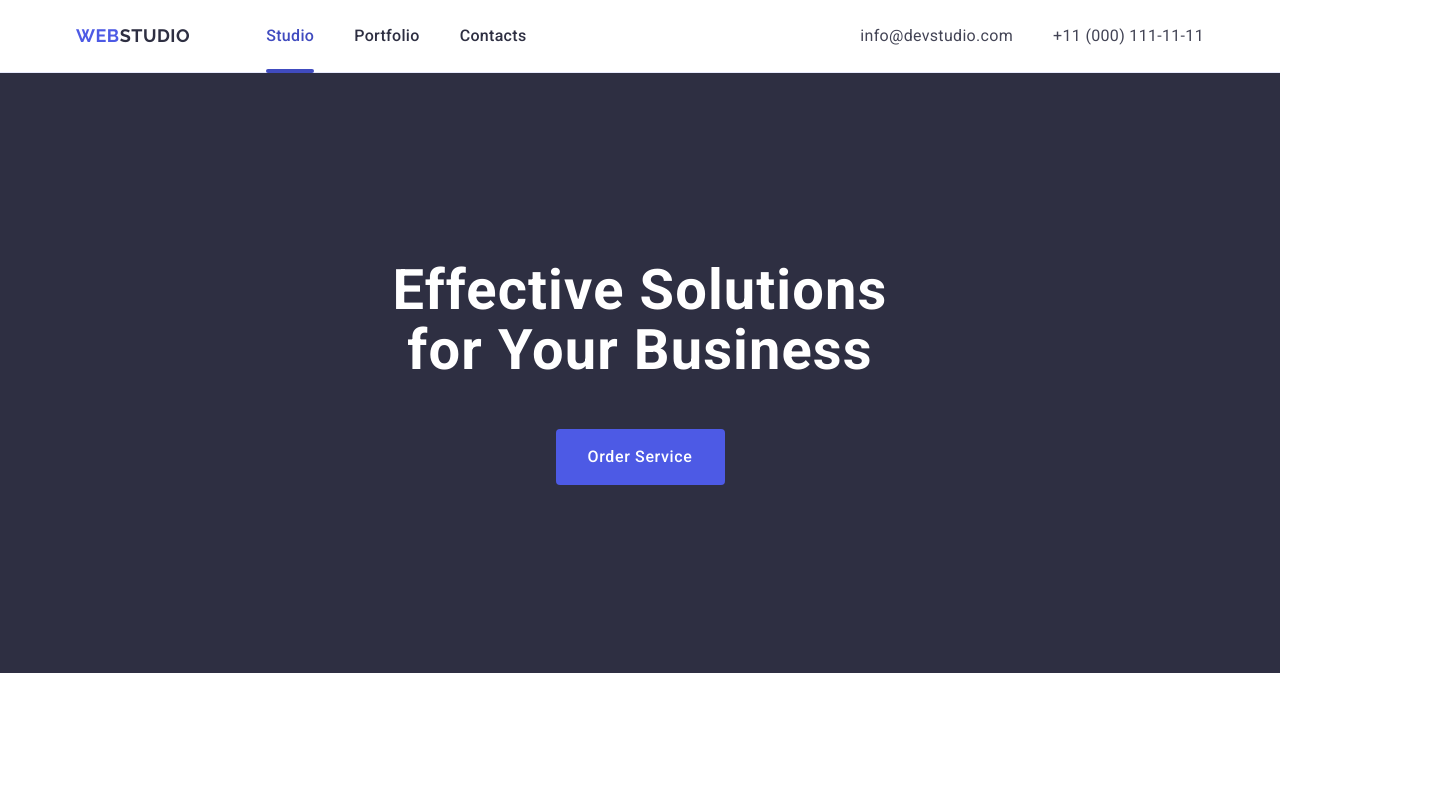
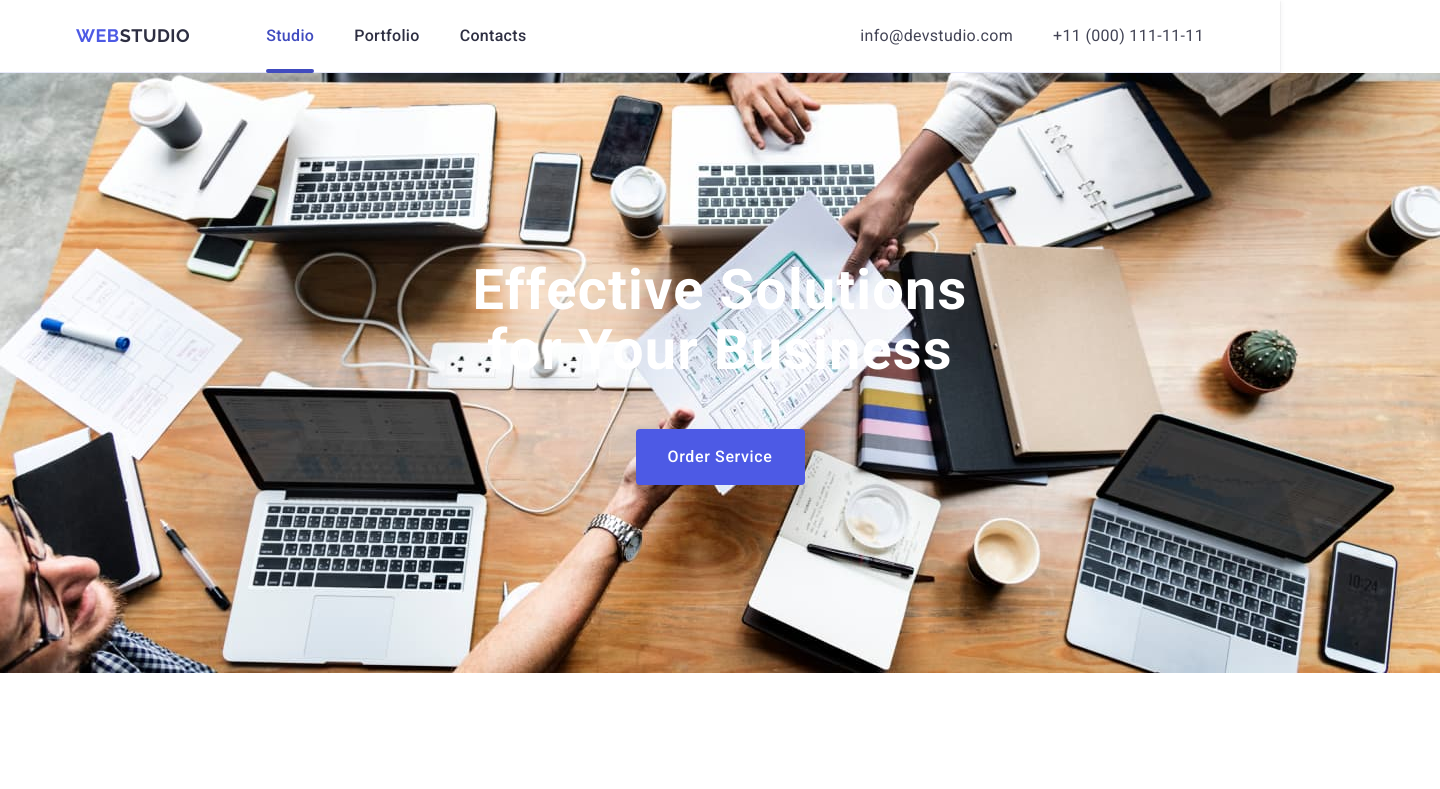
Before and after one commit to Jul88T/goit-markup-hw-04, a plain HTML site: page index.html in a window 1280 px wide. Shown: the top 789 px of the page, 1440 px wide, since content can reach past the window. Drawn offline with nearby package versions, Linux system fonts and the light colour scheme.

Commit message:
Update styles.css

```diff
--- a/css/styles.css
+++ b/css/styles.css
@@ -144,6 +144,12 @@ img {
   background: #2e2f42;
   padding-top: 188px;
   padding-bottom: 188px;
+  background-image: url(../images/people-office.jpg);
+  background-repeat: no-repeat;
+  background-position: left top;
+  background-size: cover;
+  width: 1440px;
+  height: 600px;
 }
 .hero-title {
   font-family: "Roboto", sans-serif;
```
